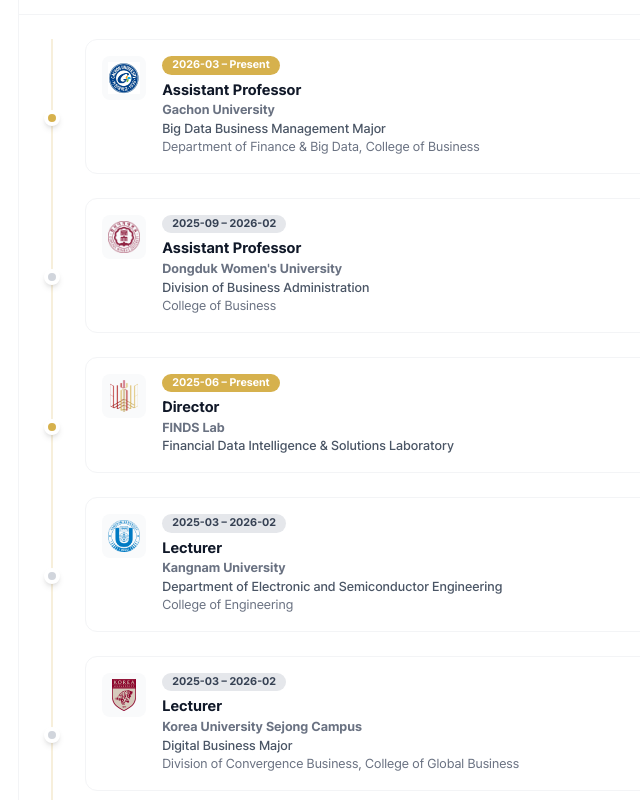
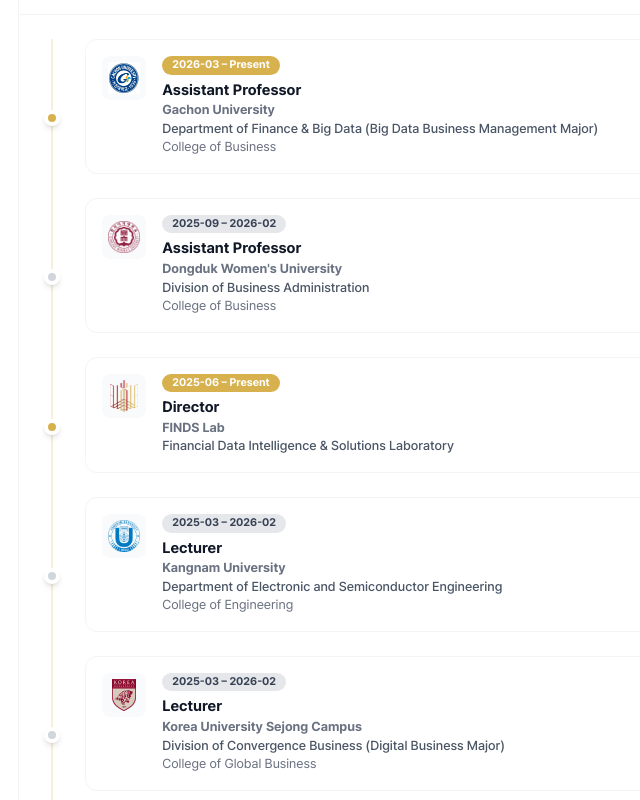
Before and after one commit to FinDS-Lab/website, a React (Vite) app: page /website/members/director in a window 1280 px wide. Shown: the part 2640-3440 px from the top of the page, without its empty margins (453-1093 px from the left). Built offline with nearby package versions, Linux system fonts and the light colour scheme.

Commit message:
20260206-0206

```diff
--- a/src/components/templates/members/director-portfolio-profile.tsx
+++ b/src/components/templates/members/director-portfolio-profile.tsx
@@ -205,13 +205,13 @@ const education: any[] = [
 
 // Static Data - Employment (sorted by start date, newest first)
 const employment = [
-  {position: 'Assistant Professor (Tenure-Track)', positionKo: '조교수', department: 'Big Data Business Management Major, Department of Finance & Big Data, College of Business', departmentKo: '경영대학 금융·빅데이터학부 빅데이터경영전공', organization: 'Gachon University', organizationKo: '가천대학교', period: '2026-03 – Present', logo: logoGcu, isCurrent: true},
+  {position: 'Assistant Professor (Tenure-Track)', positionKo: '조교수', department: 'Department of Finance & Big Data (Big Data Business Management Major), College of Business', departmentKo: '경영대학 금융·빅데이터학부 빅데이터경영전공', organization: 'Gachon University', organizationKo: '가천대학교', period: '2026-03 – Present', logo: logoGcu, isCurrent: true},
   {position: 'Assistant Professor (Tenure-Track)', positionKo: '조교수', department: 'Division of Business Administration, College of Business', departmentKo: '경영대학 경영융합학부', organization: 'Dongduk Women\'s University', organizationKo: '동덕여자대학교', period: '2025-09 – 2026-02', logo: logoDwu, isCurrent: false},
   {position: 'Director', positionKo: '연구실장', department: 'Financial Data Intelligence & Solutions Laboratory', departmentKo: '금융데이터인텔리전스연구실', organization: 'FINDS Lab', organizationKo: 'FINDS Lab', period: '2025-06 – Present', logo: logoFinds, isCurrent: true},
   {position: 'Postdoctoral Researcher', positionKo: '박사후연구원', department: 'Financial Technology Lab, Graduate School of Management of Technology', departmentKo: '기술경영전문대학원 금융기술연구실', organization: 'Korea University', organizationKo: '고려대학교', period: '2025-03 – 2025-08', logo: logoKorea, isCurrent: false},
   {position: 'Postdoctoral Researcher', positionKo: '박사후연구원', department: 'Financial Engineering Lab, Department of Industrial and Systems Engineering', departmentKo: '산업및시스템공학과 금융공학연구실', organization: 'Korea Advanced Institute of Science and Technology (KAIST)', organizationKo: '한국과학기술원', period: '2025-03 – 2025-08', logo: logoKaist, isCurrent: false},
   {position: 'Lecturer', positionKo: '강사', department: 'Department of Electronic and Semiconductor Engineering, College of Engineering', departmentKo: '공과대학 전자반도체공학부 (舊 인공지능융합공학부)', organization: 'Kangnam University', organizationKo: '강남대학교', period: '2025-03 – 2026-02', logo: logoKangnam, isCurrent: false},
-  {position: 'Lecturer', positionKo: '강사', department: 'Digital Business Major, Division of Convergence Business, College of Global Business', departmentKo: '글로벌비즈니스대학 융합경영학부 디지털경영전공', organization: 'Korea University Sejong Campus', organizationKo: '고려대학교 세종캠퍼스', period: '2025-03 – 2026-02', logo: logoKorea, isCurrent: false},
+  {position: 'Lecturer', positionKo: '강사', department: 'Division of Convergence Business (Digital Business Major), College of Global Business', departmentKo: '글로벌비즈니스대학 융합경영학부 디지털경영전공', organization: 'Korea University Sejong Campus', organizationKo: '고려대학교 세종캠퍼스', period: '2025-03 – 2026-02', logo: logoKorea, isCurrent: false},
   {position: 'Lecturer', positionKo: '강사', department: 'Department of Industrial and Management Systems Engineering', departmentKo: '산업경영공학과', organization: 'Kyung Hee University', organizationKo: '경희대학교', period: '2024-03 – 2024-08', logo: logoKyunghee, isCurrent: false},
   {position: 'Research Consultant', positionKo: '연구 컨설턴트', department: '', departmentKo: '', organization: 'WorldQuant Brain', organizationKo: '월드퀀트 브레인', period: '2022-06 – Present', logo: logoWorldquant, isCurrent: true},
   {position: 'Intern', positionKo: '인턴', department: 'Data & Analytics Team', departmentKo: '데이터 애널리틱스 팀', organization: 'EY Consulting', organizationKo: 'EY컨설팅', period: '2020-03 – 2020-05', logo: logoEy, isCurrent: false},
--- a/src/components/templates/members/director.tsx
+++ b/src/components/templates/members/director.tsx
@@ -175,13 +175,13 @@ const education = [
 
 // Static Data - Employment (sorted by start date, newest first)
 const employment = [
-  {position: 'Assistant Professor', positionKo: '조교수', department: 'Big Data Business Management Major, Department of Finance & Big Data, College of Business', departmentKo: '경영대학 금융·빅데이터학부 빅데이터경영전공', organization: 'Gachon University', organizationKo: '가천대학교', period: '2026-03 – Present', logo: logoGcu, isCurrent: true},
+  {position: 'Assistant Professor', positionKo: '조교수', department: 'Department of Finance & Big Data (Big Data Business Management Major), College of Business', departmentKo: '경영대학 금융·빅데이터학부 빅데이터경영전공', organization: 'Gachon University', organizationKo: '가천대학교', period: '2026-03 – Present', logo: logoGcu, isCurrent: true},
   {position: 'Assistant Professor', positionKo: '조교수', department: 'Division of Business Administration, College of Business', departmentKo: '경영대학 경영융합학부', organization: 'Dongduk Women\'s University', organizationKo: '동덕여자대학교', period: '2025-09 – 2026-02', logo: logoDwu, isCurrent: false},
   {position: 'Director', positionKo: '연구실장', department: 'Financial Data Intelligence & Solutions Laboratory', departmentKo: '금융데이터인텔리전스연구실', organization: 'FINDS Lab', organizationKo: 'FINDS Lab', period: '2025-06 – Present', logo: logoFinds, isCurrent: true},
   {position: 'Postdoctoral Researcher', positionKo: '박사후연구원', department: 'Financial Technology Lab, Graduate School of Management of Technology', departmentKo: '기술경영전문대학원 금융기술연구실', organization: 'Korea University', organizationKo: '고려대학교', period: '2025-03 – 2025-08', logo: logoKorea, isCurrent: false},
   {position: 'Postdoctoral Researcher', positionKo: '박사후연구원', department: 'Financial Engineering Lab, Department of Industrial and Systems Engineering', departmentKo: '산업및시스템공학과 금융공학연구실', organization: 'Korea Advanced Institute of Science and Technology (KAIST)', organizationKo: '한국과학기술원', period: '2025-03 – 2025-08', logo: logoKaist, isCurrent: false},
   {position: 'Lecturer', positionKo: '강사', department: 'Department of Electronic and Semiconductor Engineering, College of Engineering', departmentKo: '공과대학 전자반도체공학부 (舊 인공지능융합공학부)', organization: 'Kangnam University', organizationKo: '강남대학교', period: '2025-03 – 2026-02', logo: logoKangnam, isCurrent: false},
-  {position: 'Lecturer', positionKo: '강사', department: 'Digital Business Major, Division of Convergence Business, College of Global Business', departmentKo: '글로벌비즈니스대학 융합경영학부 디지털경영전공', organization: 'Korea University Sejong Campus', organizationKo: '고려대학교 세종캠퍼스', period: '2025-03 – 2026-02', logo: logoKorea, isCurrent: false},
+  {position: 'Lecturer', positionKo: '강사', department: 'Division of Convergence Business (Digital Business Major), College of Global Business', departmentKo: '글로벌비즈니스대학 융합경영학부 디지털경영전공', organization: 'Korea University Sejong Campus', organizationKo: '고려대학교 세종캠퍼스', period: '2025-03 – 2026-02', logo: logoKorea, isCurrent: false},
   {position: 'Lecturer', positionKo: '강사', department: 'Department of Industrial and Management Systems Engineering', departmentKo: '산업경영공학과', organization: 'Kyung Hee University', organizationKo: '경희대학교', period: '2024-03 – 2024-08', logo: logoKyunghee, isCurrent: false},
   {position: 'Research Consultant', positionKo: '연구 컨설턴트', department: '', departmentKo: '', organization: 'WorldQuant Brain', organizationKo: '월드퀀트 브레인', period: '2022-06 – Present', logo: logoWorldquant, isCurrent: true},
   {position: 'Doctoral Technical Research Personnel', positionKo: '박사과정 전문연구요원', department: 'Department of Industrial and Systems Engineering', departmentKo: '산업및시스템공학과', organization: 'Korea Advanced Institute of Science and Technology (KAIST)', organizationKo: '한국과학기술원', period: '2022-03 – 2025-02', logo: logoKaist, isCurrent: false},
```
